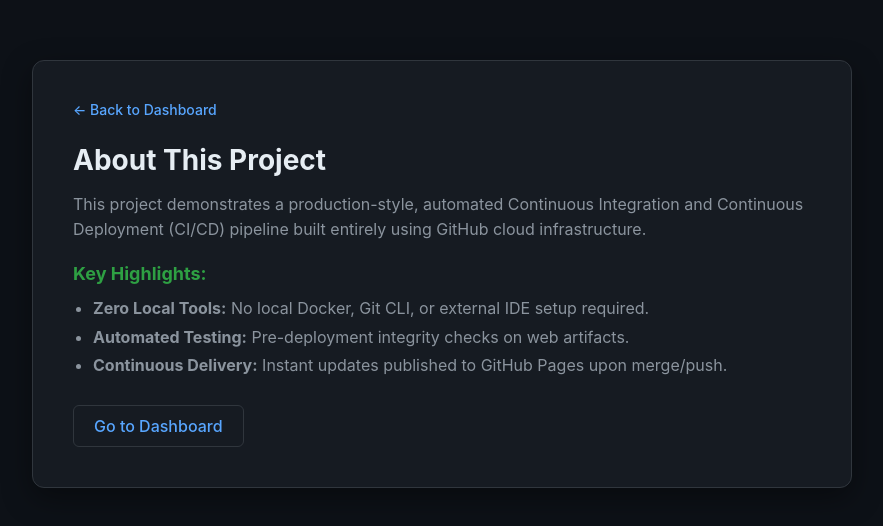
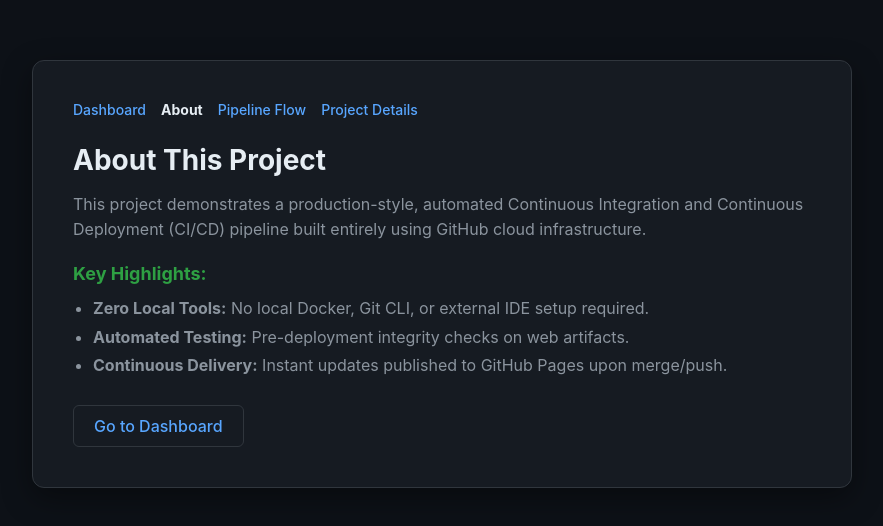
Before and after one commit to 247r1a05ec/cicd-website, a plain HTML site: page about.html in a window 1280 px wide. Shown: the part 126-652 px from the top of the page, without its empty margins (198-1081 px from the left). Drawn offline with Linux system fonts and the light colour scheme.

Commit message:
Update about.html

```diff
--- a/about.html
+++ b/about.html
@@ -98,7 +98,10 @@
 
     <main class="container">
         <nav>
-            <a href="index.html">← Back to Dashboard</a>
+            <a href="index.html">Dashboard</a>
+            <a href="about.html" style="font-weight: 700; color: var(--text-primary);">About</a>
+            <a href="pipeline.html">Pipeline Flow</a>
+            <a href="team.html">Project Details</a>
         </nav>
 
         <h1>About This Project</h1>
```
